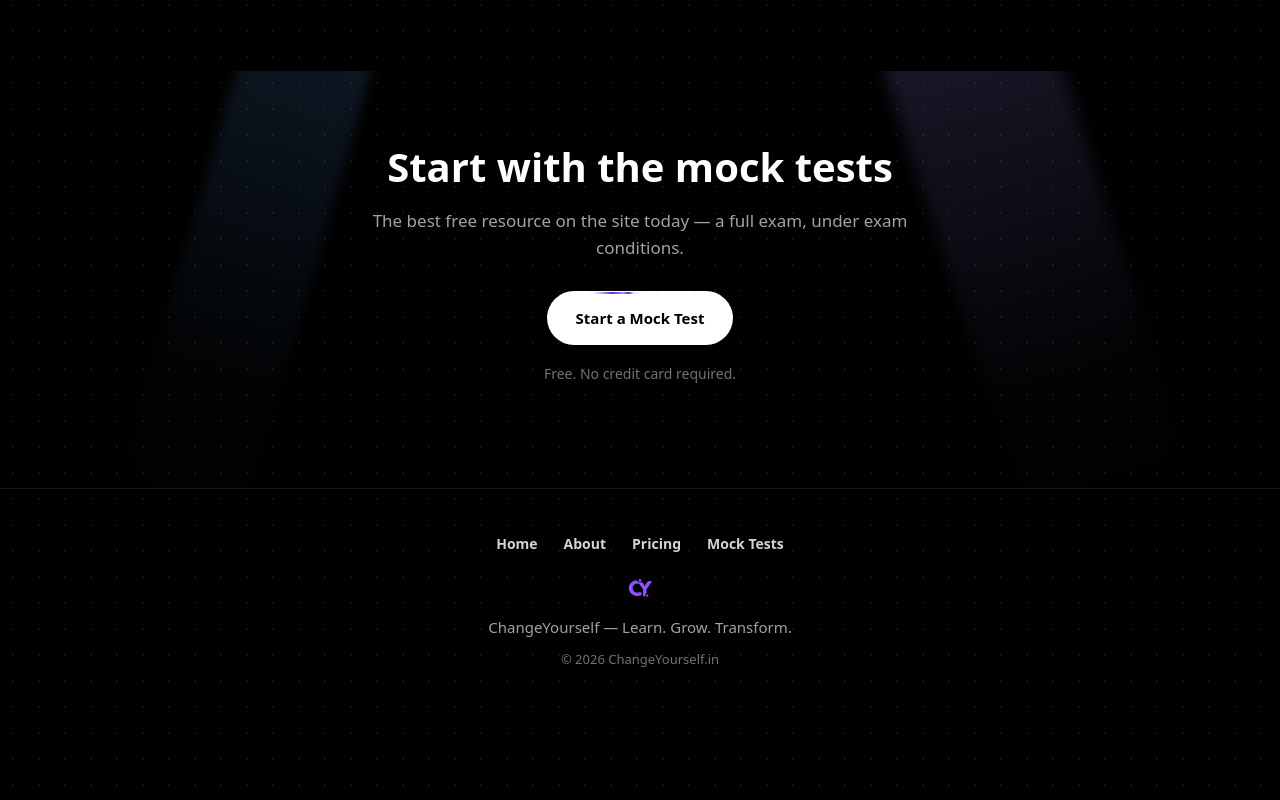
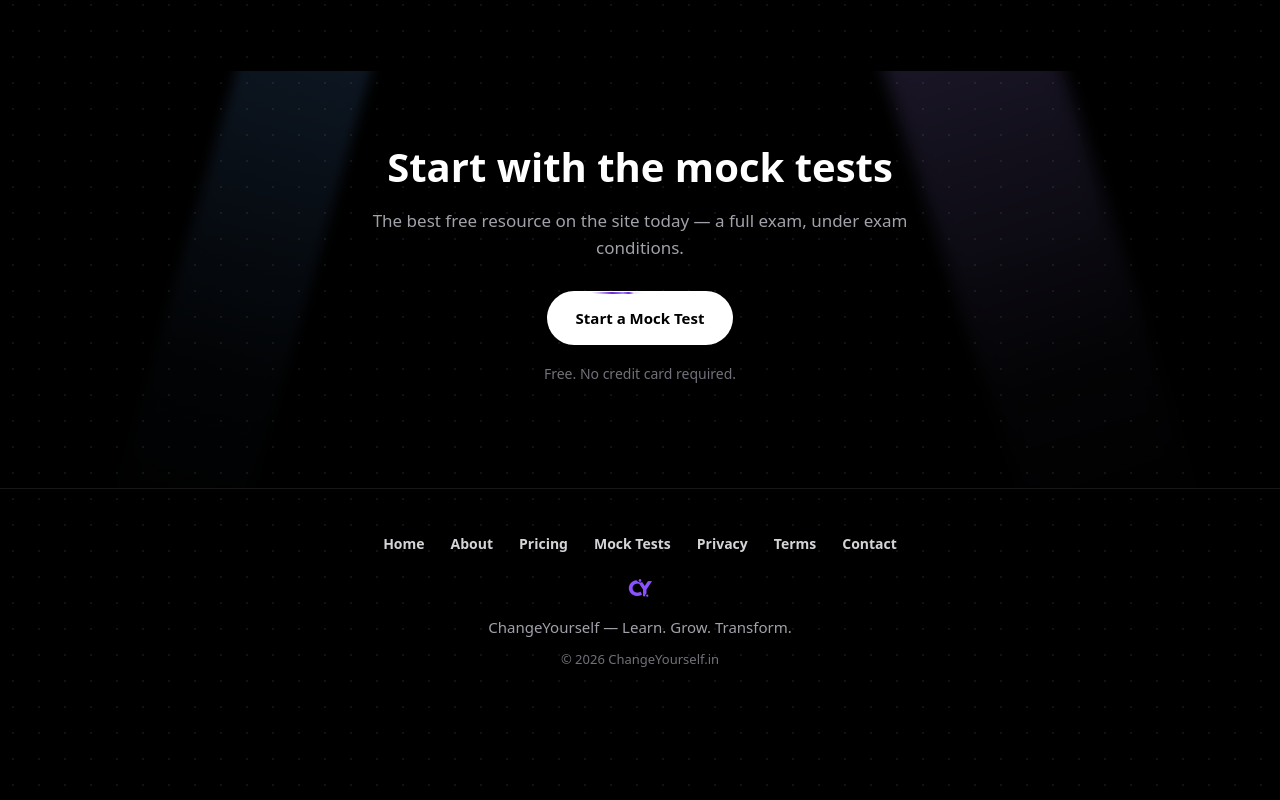
Before and after one commit to sagarmanesh413-alt/changeyourself, a plain HTML site: page resources/index.html in a window 1280 px wide. Shown: the part 1464-2264 px from the top of the page. Drawn offline with Linux system fonts and the light colour scheme.

Commit message:
Phase 1 audit fixes: honest pricing, no fabricated history, no unverified numbers, Privacy + Terms

```diff
--- a/resources/index.html
+++ b/resources/index.html
@@ -67,7 +67,7 @@
   <p class="fineprint">Free. No credit card required.</p>
 </div></section>
 
-<footer class="footer"><div class="container"><div class="footer-links"><a href="/">Home</a><a href="/about/">About</a><a href="/pricing/">Pricing</a><a href="/changexed/mock-tests/">Mock Tests</a></div><img src="/logo.png" alt="ChangeYourself" class="footer-logo"><p class="footer-tag">ChangeYourself — Learn. Grow. Transform.</p><p class="footer-copy">© 2026 ChangeYourself.in</p></div></footer>
+<footer class="footer"><div class="container"><div class="footer-links"><a href="/">Home</a><a href="/about/">About</a><a href="/pricing/">Pricing</a><a href="/changexed/mock-tests/">Mock Tests</a><a href="/privacy/">Privacy</a><a href="/terms/">Terms</a><a href="https://www.youtube.com/@ChangeXed" target="_blank" rel="noopener">Contact</a></div><img src="/logo.png" alt="ChangeYourself" class="footer-logo"><p class="footer-tag">ChangeYourself — Learn. Grow. Transform.</p><p class="footer-copy">© 2026 ChangeYourself.in</p></div></footer>
 
 <div class="dock">
   <a href="/" title="Home" aria-label="Home"><svg viewBox="0 0 24 24" fill="none" stroke="currentColor" stroke-width="2" stroke-linecap="round" stroke-linejoin="round"><path d="M3 9l9-7 9 7v11a2 2 0 0 1-2 2H5a2 2 0 0 1-2-2z"/><polyline points="9 22 9 12 15 12 15 22"/></svg></a>
```
